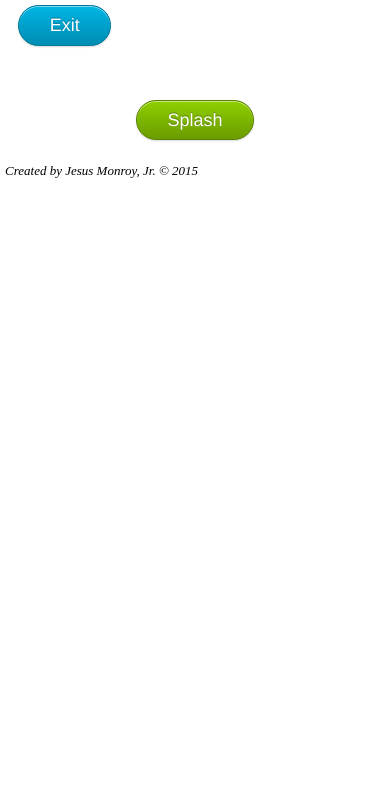
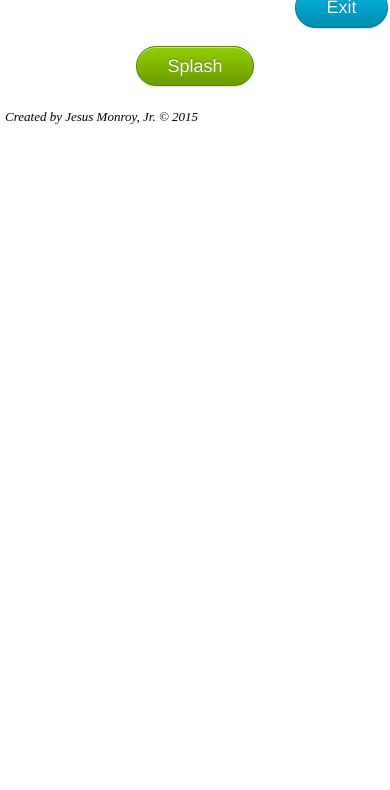
Before and after one commit to jessemonroy650/Phonegap-Splashscreen-Test, a plain HTML site: page index.html in a window 390 px wide. Shown: the part 53-843 px from the top of the page. Drawn offline with Linux system fonts and the light colour scheme; some packages are replaced by stand-ins of ours; a script that the page names is missing.

Commit message:
move [exit] button

```diff
--- a/index.html
+++ b/index.html
@@ -10,8 +10,8 @@
     .hidden {visibility:collapse;display:none;}
     .expose {visibility:visible;display:block;} /* Here for completeness only. */
     .copyright {padding:5px;align:left;font-style:italic;font-size:small;}
-    #exitApp {margin:1em;}
     #header {margin:0;padding:0;}
+    #exitApp {margin:0 0.1em;float:right}
     </style>
     <script type="text/javascript" charset="utf-8" src="cordova.js"></script>
     <script type="text/javascript" charset="utf-8" src="fastclick.js"></script>
```
Also changed, not shown: 1 other file.
